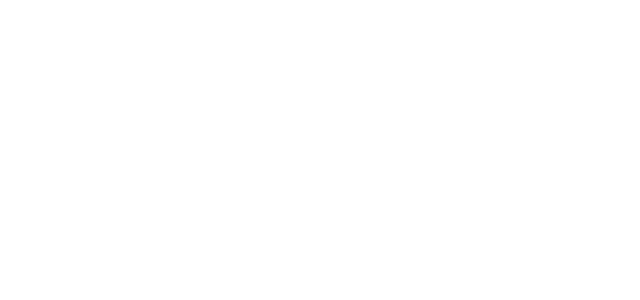
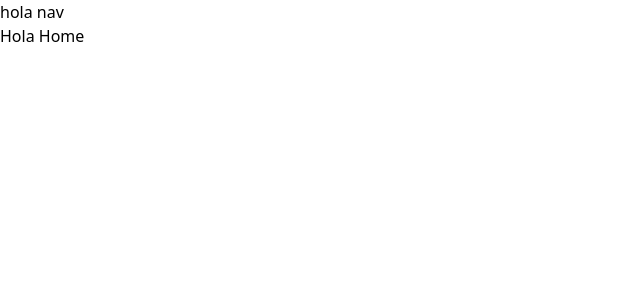
Before and after one commit to kevporti/TicTacToe_ReactJs, a React (Create React App) app: page / in a window 1280 px wide. Shown: the top 300 px of the page, without its empty margins (0-640 px from the left). Built offline with nearby package versions, Linux system fonts and the light colour scheme.

Commit message:
Home and Nav created

```diff
--- a/src/App.js
+++ b/src/App.js
@@ -1,5 +1,13 @@
+import Nav from "./components/Nav.jsx";
+import Home from "./components/Home.jsx";
+
 function App() {
-  return <div className="App"></div>;
+  return (
+    <div className="">
+      <Nav />
+      <Home />
+    </div>
+  );
 }
 
 export default App;
--- /dev/null
+++ b/src/components/Home.jsx
@@ -0,0 +1,7 @@
+import React from "react";
+
+function Home() {
+  return <div> Hola Home</div>;
+}
+
+export default Home;
--- /dev/null
+++ b/src/components/Nav.jsx
@@ -0,0 +1,7 @@
+import React from "react";
+
+function Nav() {
+  return <div>hola nav</div>;
+}
+
+export default Nav;
```
